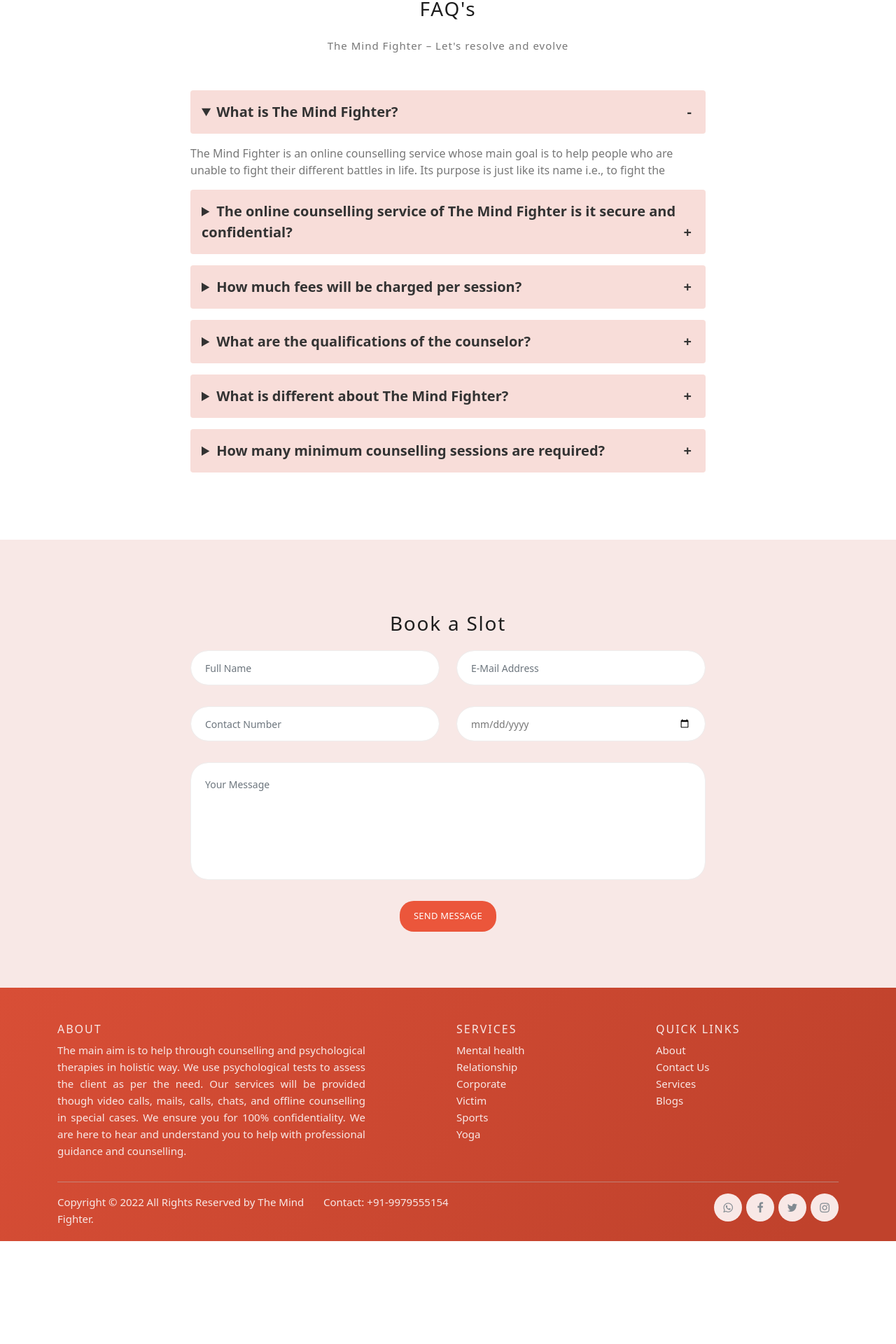
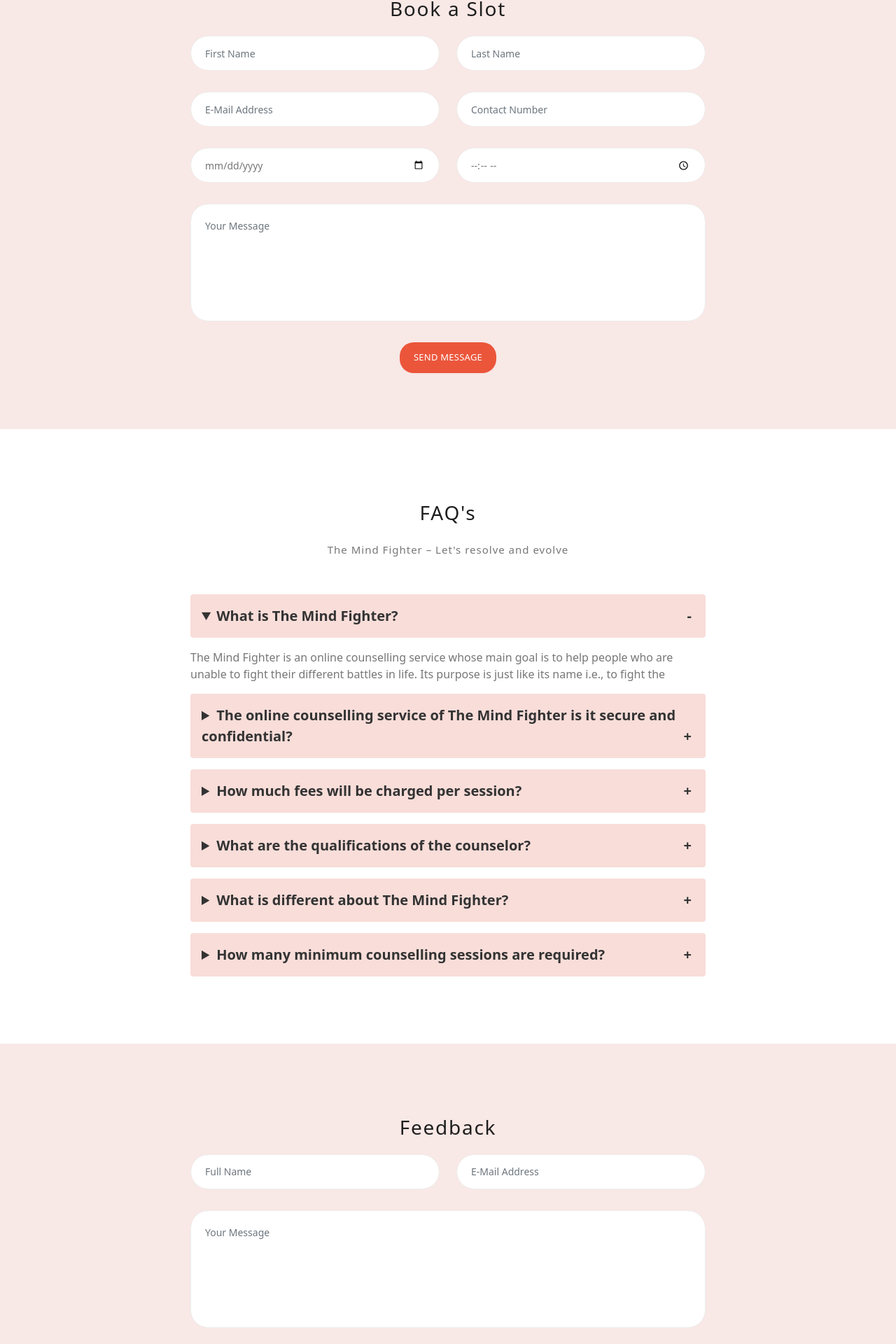
Before and after one commit to emperor9199/mind-fighter, a React (Create React App) app: page / in a window 1280 px wide. Shown: the part 5029-6949 px from the top of the page at 70% size. Before the commit the page ends 6802 px from the top, so only its background shows below. Built offline with nearby package versions, Linux system fonts and the light colour scheme; a web font is replaced by a local one.

Commit message:
bloe pages are done and feedback form added

```diff
--- a/src/components/BlogPage/Article/Article.css
+++ b/src/components/BlogPage/Article/Article.css
@@ -0,0 +1,20 @@
+.article_upper_container {
+  height: 35rem;
+  width: 100%;
+  display: flex !important;
+}
+
+.article_upper_container .article_cover {
+  position: absolute;
+  right: 0;
+  border-radius: 1.5rem;
+  width: 50%;
+  height: 93%;
+  margin: 1rem 0;
+  object-fit: cover;
+}
+
+/* .article_img_container img {
+  height: 100%;
+  border: 3px solid blue;
+} */
--- a/src/components/BlogPage/Article/Article.jsx
+++ b/src/components/BlogPage/Article/Article.jsx
@@ -6,15 +6,14 @@
 import imgTest2 from "../../../images/blog2.jpg";
 import imgTest3 from "../../../images/blog1.jpg";
 
-
 const Article = () => {
   return (
     <>
       <div class="container x-container">
         <div class="jumbotron jumbotron-fluid mb-3 pl-0 pt-0 pb-0 bg-white position-relative">
           <div class="h-100 tofront">
-            <div class="row justify-content-between">
-              <div class="col-md-6 pt-6 pb-6 pr-6 align-self-center">
+            <div class="row justify-content-between article_upper_container">
+              <div class="col-md-6 pb-6 align-self-center ">
                 <p class="text-uppercase font-weight-bold">
                   <a class="text-danger" href="./category.html">
                     Stories
@@ -23,7 +22,7 @@
                 <h1 class="display-4 secondfont mb-3 font-weight-bold">
                   Rising need for Counselling
                 </h1>
-                <p class="mb-3">
+                <p class="mb-3 text-justify">
                   It is very important to understand the meaning of counselling
                   as people are not aware of it. Meaning of counselling:
                   Counselling is to assist someone to solve their personal or
@@ -55,16 +54,16 @@
                   </small>
                 </div>
               </div>
-              <div class="col-md-6 pr-0">
-                <img src={imgTest} width="500" height="700" />
-              </div>
+              {/* <div class="col-md-6 pr-0 article_img_container"> */}
+              <img src={imgTest} className="article_cover" />
+              {/* </div> */}
             </div>
           </div>
         </div>
       </div>
-      <div class="container pt-4 pb-4">
-        <div class="row justify-content-center">
-          <div class="col-lg-2 pr-4 mb-4 col-md-12">
+      <div class="pt-6 pb-4 text-justify">
+        <div class="row justify-content-center w-100">
+          {/* <div class="col-lg-2 pr-4 mb-4 col-md-12">
             <div class="sticky-top text-center">
               <div class="text-muted">Share this</div>
               <div class="share d-inline-block">
@@ -75,8 +74,8 @@
                 </div>
               </div>
             </div>
-          </div>
-          <div class="col-md-12 col-lg-8">
+          </div> */}
+          <div class="col-md-12 col-lg-10">
             <article class="article-post">
               <p>
                 Through counselling, a person can understand the problem
@@ -113,7 +112,7 @@
         </div>
       </div>
 
-      <div class="container pt-4 pb-4">
+      {/* <div class="container pt-4 pb-4">
         <h5 class="font-weight-bold spanborder">
           <span>Read next</span>
         </h5>
@@ -184,7 +183,7 @@
             </div>
           </div>
         </div>
-      </div>
+      </div> */}
     </>
   );
 };
--- a/src/components/ContactUs/ContactUs.jsx
+++ b/src/components/ContactUs/ContactUs.jsx
@@ -1,7 +1,7 @@
 import React from "react";
 import "./ContactUs.css";
 
-const ContactUs = ({contcatSection}) => {
+const ContactUs = ({ contcatSection }) => {
   return (
     <section className="section colored" ref={contcatSection}>
       <div className="container">
@@ -45,11 +45,24 @@
                         type="text"
                         className="form-control"
                         id="name"
-                        placeholder="Full Name"
+                        placeholder="First Name"
                         required=""
                       />
                     </fieldset>
                   </div>
+                  <div className="col-lg-6 col-md-12 col-sm-12">
+                    <fieldset>
+                      <input
+                        name="name"
+                        type="text"
+                        className="form-control"
+                        id="name"
+                        placeholder="Last Name"
+                        required=""
+                      />
+                    </fieldset>
+                  </div>
+
                   <div className="col-lg-6 col-md-12 col-sm-12">
                     <fieldset>
                       <input
@@ -83,7 +96,19 @@
                         type="Date"
                         className="form-control"
                         id="Date"
-                        placeholder="Select Date Time"
+                        placeholder="Select Date"
+                        required=""
+                      />
+                    </fieldset>
+                  </div>
+                  <div className="col-lg-6 col-md-12 col-sm-12">
+                    <fieldset>
+                      <input
+                        name="Time"
+                        type="Time"
+                        className="form-control"
+                        id="Time"
+                        placeholder="Select Time"
                         required=""
                       />
                     </fieldset>
--- /dev/null
+++ b/src/components/Feedback/Feedback.jsx
@@ -0,0 +1,100 @@
+import React from "react";
+import "./Feedback.css";
+
+const Feedback = () => {
+  return (
+    <section className="section colored">
+      <div className="container">
+        <div className="row">
+          <div className="col-lg-12">
+            <div className="center-heading">
+              <h2 className="section-title">Feedback</h2>
+            </div>
+          </div>
+          {/* <div className="offset-lg-3 col-lg-6">
+        <div className="center-text">
+          <p>The Mind Fighter – Attract Your Thoughts into Action</p>
+        </div>
+      </div> */}
+        </div>
+
+        <div className="row">
+          {/* <div className="col-lg-4 col-md-6 col-sm-12">
+        <h5 className="margin-bottom-30">Keep in touch</h5>
+        <div className="contact-text">
+          <p>
+            111-222 abcd, xyz
+            <br />
+            abc def ghf
+          </p>
+          <p>
+            Lorem ipsum dolor sit amet, consectetur adipisicing elit.
+            Accusantium, tempore dolore.
+          </p>
+        </div>
+      </div> */}
+
+          <div className="col-lg-8 col-md-6 col-sm-12 container">
+            <div className="contact-form">
+              <form id="contact" action="" method="get">
+                <div className="row">
+                  <div className="col-lg-6 col-md-12 col-sm-12">
+                    <fieldset>
+                      <input
+                        name="name"
+                        type="text"
+                        className="form-control"
+                        id="name"
+                        placeholder="Full Name"
+                        required=""
+                      />
+                    </fieldset>
+                  </div>
+
+                  <div className="col-lg-6 col-md-12 col-sm-12">
+                    <fieldset>
+                      <input
+                        name="email"
+                        type="email"
+                        className="form-control"
+                        id="email"
+                        placeholder="E-Mail Address"
+                        required=""
+                      />
+                    </fieldset>
+                  </div>
+
+                  <div className="col-lg-12">
+                    <fieldset>
+                      <textarea
+                        name="message"
+                        rows="6"
+                        className="form-control"
+                        id="message"
+                        placeholder="Your Message"
+                        required=""
+                      ></textarea>
+                    </fieldset>
+                  </div>
+                  <div className="col-lg-12 text-center">
+                    <fieldset>
+                      <button
+                        type="submit"
+                        id="form-submit"
+                        className="main-button"
+                      >
+                        Send Message
+                      </button>
+                    </fieldset>
+                  </div>
+                </div>
+              </form>
+            </div>
+          </div>
+        </div>
+      </div>
+    </section>
+  );
+};
+
+export default Feedback;
--- a/src/components/Home/Home.jsx
+++ b/src/components/Home/Home.jsx
@@ -10,22 +10,24 @@
 import ContactUs from "../ContactUs/ContactUs";
 import FAQ from "../FAQ/FAQ";
 import AboutThree from "../AboutThree/AboutThree";
+import Feedback from "../Feedback/Feedback";
 
-const Home = ({aboutSection, serviceSection, contcatSection}) => {
+const Home = ({ aboutSection, serviceSection, contcatSection }) => {
   return (
     <>
       {" "}
       <HeroSection />
       <CoreServices />
-      <AboutUs aboutSection={aboutSection}/>
+      <AboutUs aboutSection={aboutSection} />
       <AboutTwo />
       <AboutThree />
-      <Services serviceSection={serviceSection}/>
+      <Services serviceSection={serviceSection} />
       <TestiMonials />
       {/* <Counter /> */}
       <Blog />
+      <ContactUs contcatSection={contcatSection} />
       <FAQ />
-      <ContactUs contcatSection={contcatSection}/>
+      <Feedback />
     </>
   );
 };
```
Also changed, not shown: src/components/Feedback/Feedback.css (added).
